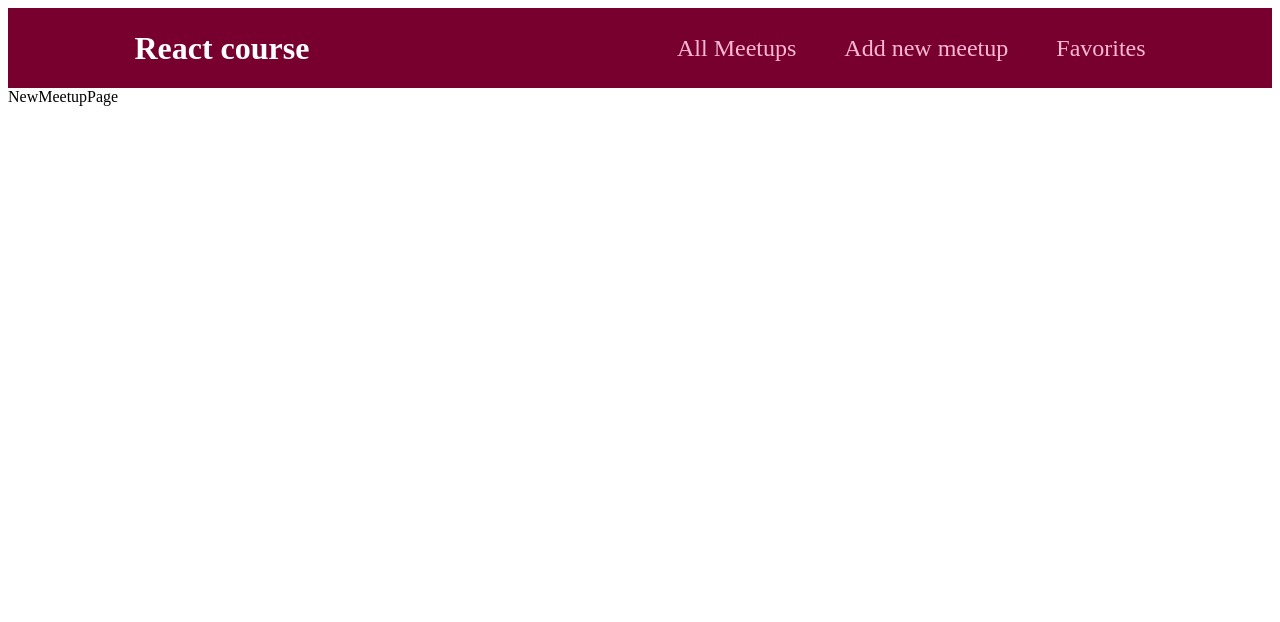
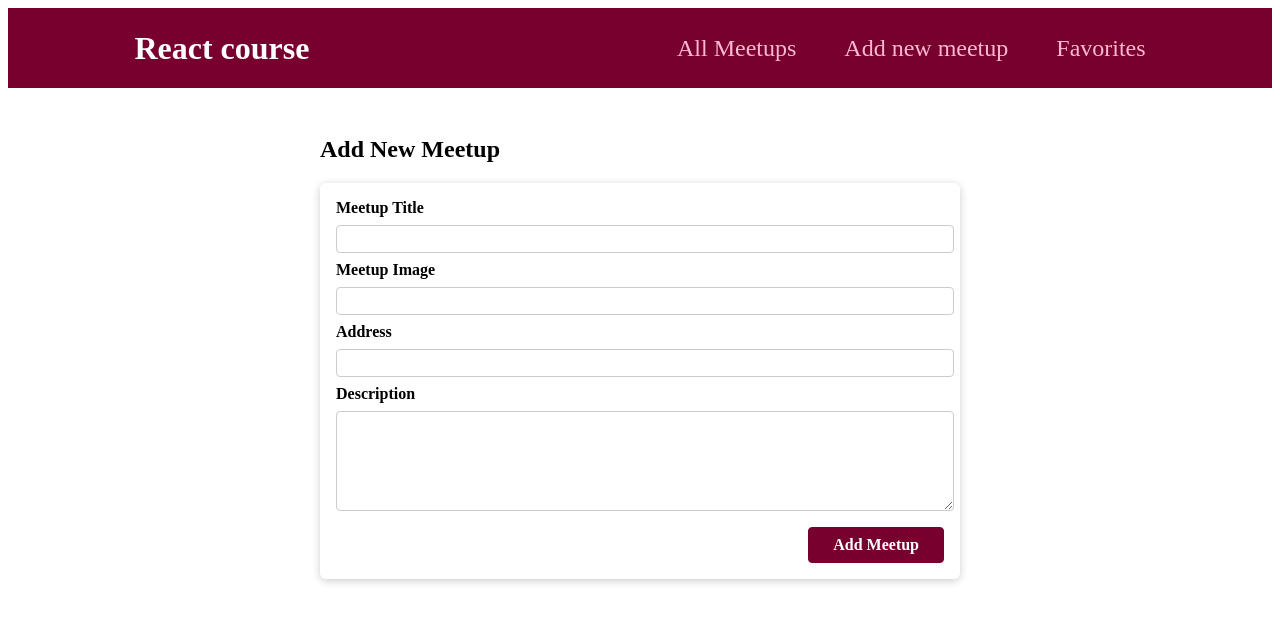
Before and after one commit to GH-Mina/meetup, a React (Create React App) app: page /new-meetup in a window 1280 px wide. Shown: the top 622 px of the page. Built offline with nearby package versions, Linux system fonts and the light colour scheme.

Commit message:
Add meetup form UI

```diff
--- a/src/components/layout/Layout.js
+++ b/src/components/layout/Layout.js
@@ -1,11 +1,12 @@
 import React from "react";
 import MainNavigation from "./MainNavigation";
+import classes from './Layout.module.css'
 
 const Layout = ({ children }) => {
   return (
     <div>
       <MainNavigation />
-      <main>{children}</main>
+      <main className={classes.main}>{children}</main>
     </div>
   );
 };
--- /dev/null
+++ b/src/components/meetups/NewMeetupForm.js
@@ -0,0 +1,33 @@
+import React from "react";
+import Card from "../wrapper/Card";
+import classes from "./NewMeetupForm.module.css";
+
+const NewMeetupForm = () => {
+  return (
+    <Card>
+      <form className={classes.form}>
+        <div className={classes.control}>
+          <label htmlFor="title">Meetup Title</label>
+          <input type="text" required id="title" />
+        </div>
+        <div className={classes.control}>
+          <label htmlFor="image">Meetup Image</label>
+          <input type="url" required id="image" />
+        </div>
+        <div className={classes.control}>
+          <label htmlFor="address">Address</label>
+          <input type="text" required id="address" />
+        </div>
+        <div className={classes.control}>
+          <label htmlFor="description">Description</label>
+         <textarea id="description" required rows='5'></textarea>
+        </div>
+        <div className={classes.actions}>
+            <button>Add Meetup</button>
+        </div>
+      </form>
+    </Card>
+  );
+};
+
+export default NewMeetupForm;
--- /dev/null
+++ b/src/components/meetups/NewMeetupForm.module.css
@@ -0,0 +1,45 @@
+.form {
+    padding: 1rem;
+  }
+
+  .control {
+    margin-bottom: 0.5rem;
+  }
+
+  .control label {
+    display: block;
+    font-weight: bold;
+    margin-bottom: 0.5rem;
+  }
+
+  .control input,
+  .control textarea {
+    display: block;
+    font: inherit;
+    border-radius: 4px;
+    border: 1px solid #ccc;
+    padding: 0.25rem;
+    width: 100%;
+  }
+
+  .actions {
+    margin-top: 1rem;
+    text-align: right;
+  }
+
+  .actions button {
+    font: inherit;
+    cursor: pointer;
+    background-color: #77002e;
+    color: white;
+    padding: 0.5rem 1.5rem;
+    border: 1px solid #77002e;
+    border-radius: 4px;
+    font-weight: bold;
+  }
+
+  .actions button:hover,
+  .actions button:active {
+    background-color: #a50e48;
+    border-color: #a50e48;
+  }
--- a/src/pages/NewMeetup.js
+++ b/src/pages/NewMeetup.js
@@ -1,7 +1,13 @@
 import React from "react";
+import NewMeetupForm from "../components/meetups/NewMeetupForm";
 
 const NewMeetupPage = () => {
-  return <div>NewMeetupPage</div>;
+  return (
+    <section>
+      <h1>Add New Meetup</h1>
+      <NewMeetupForm />
+    </section>
+  );
 };
 
 export default NewMeetupPage;
```
Also changed, not shown: src/components/layout/Layout.module.css (+4 -4 lines), src/components/wrapper/Card.module.css (+4 -4 lines), src/components/layout/MainNavigation.module.css (indentation only).
